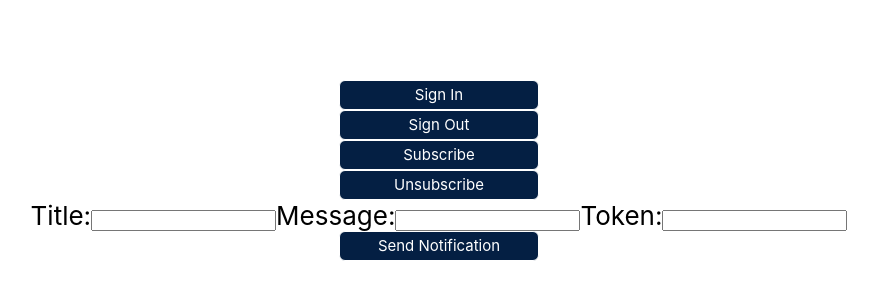
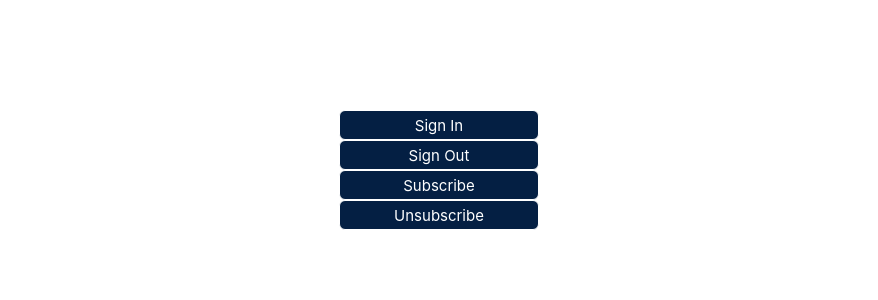
Before and after one commit to ankit-tally/notification_system, a React (Create React App) app: page / in a window 1280 px wide. Shown: the part 230-530 px from the top of the page, without its empty margins (201-1079 px from the left). Built offline with nearby package versions, Linux system fonts and the light colour scheme; no server answers.

Commit message:
Create New Page for Admin

```diff
--- a/src/App.js
+++ b/src/App.js
@@ -1,19 +1,11 @@
-import { useEffect, useRef } from 'react';
+import { useEffect} from 'react';
 import { ToastContainer, toast } from 'react-toastify';
-import axios from 'axios';
 
 import { onForegroundMessage, unsubscribeButton, signIn, signOff, subscribeButton} from './firebase';
 
-const baseURL = "https://fcm.googleapis.com/fcm/send";
 
 
 export default function App() {
-
-  const headers = {
-    'Content-Type': 'application/json',
-    'Authorization': 'key=AAAAQrFR1EU:APA91bEWVAggsr-qPaqFa_a-ticGg1c38xS1EuIXF3Xn7c59SnW2tYUUpW0eL_VlS201aUVhi2-DQBpgehbDjh_gcYhebgQ5_EsVZwoaaC8hbxjme5E8AE_R0_X8IQtO6WCX5FDEZ1as'
-  }
-
 
   useEffect(() => {
     onForegroundMessage()
@@ -32,30 +24,6 @@ export default function App() {
     </div>
   );
 
-  function handleClick() {
-    axios
-      .post(baseURL, {
-        "notification": {
-          "title": titleRef.current.value,
-          "body": messRef.current.value,
-          "icon": "firebase-logo.png"
-        },
-        "to": tokenRef.current.value
-      }, {
-        headers: headers
-      })
-      .then((response) => {
-        console.log(response);
-      })
-      .catch((err) => console.log(err));
-  }
-
-
-
-  const titleRef = useRef(null);
-  const messRef = useRef(null);
-  const tokenRef = useRef(null);
-
 
   return (
     <div className="app">
@@ -73,32 +41,6 @@ export default function App() {
         Unsubscribe
       </button>
 
-
-
-      <form>
-        <label>
-          Title:
-          <input ref={titleRef} type="text" id="title" name="title" />
-        </label>
-        <label>
-          Message:
-          <input ref={messRef} type="text" id="message" name="message" />
-        </label>
-        <label>
-          Token:
-          <input ref={tokenRef} type="text" id="token" name="token" />
-        </label>
-      </form>
-
-      <button
-        className="btn-primary"
-        onClick={() => {
-          handleClick();
-        }}
-      >
-        Send Notification
-      </button>
-
       <ToastContainer
         position="top-right"
         autoClose={5000}
```
